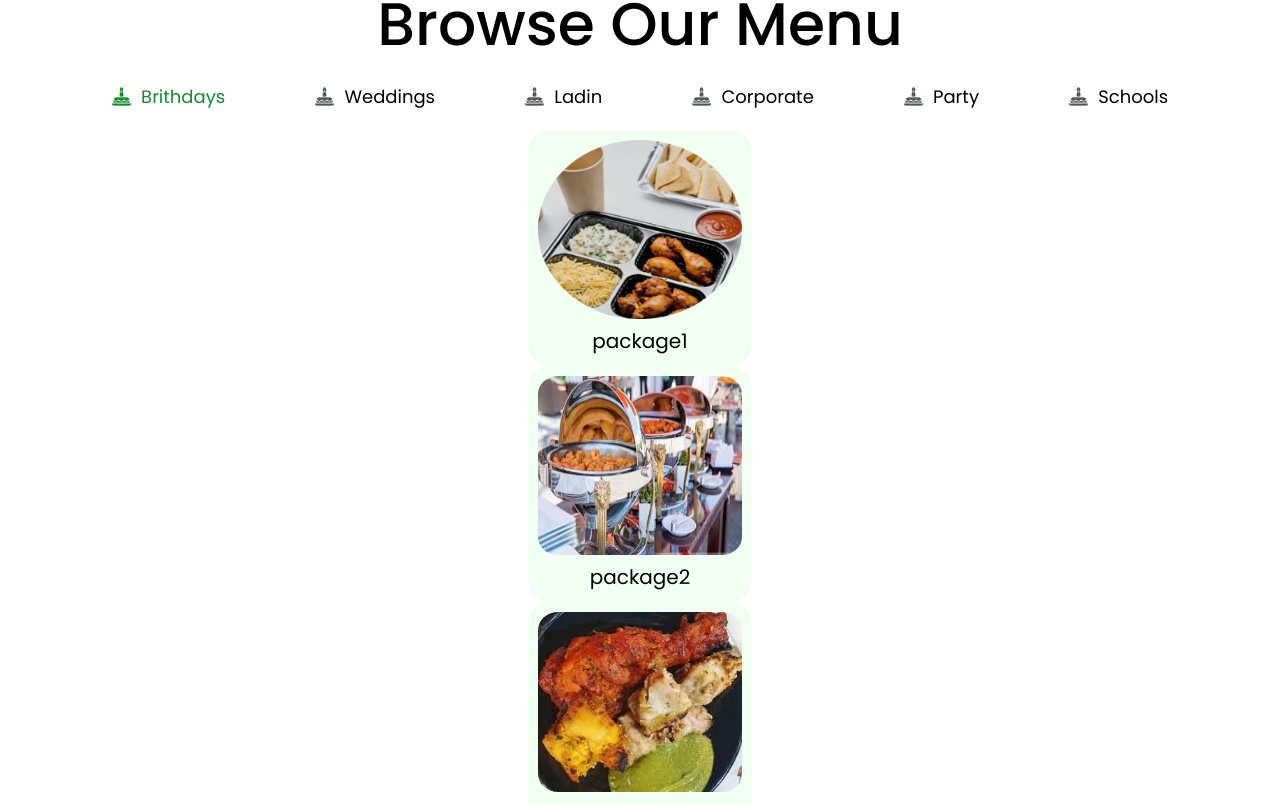
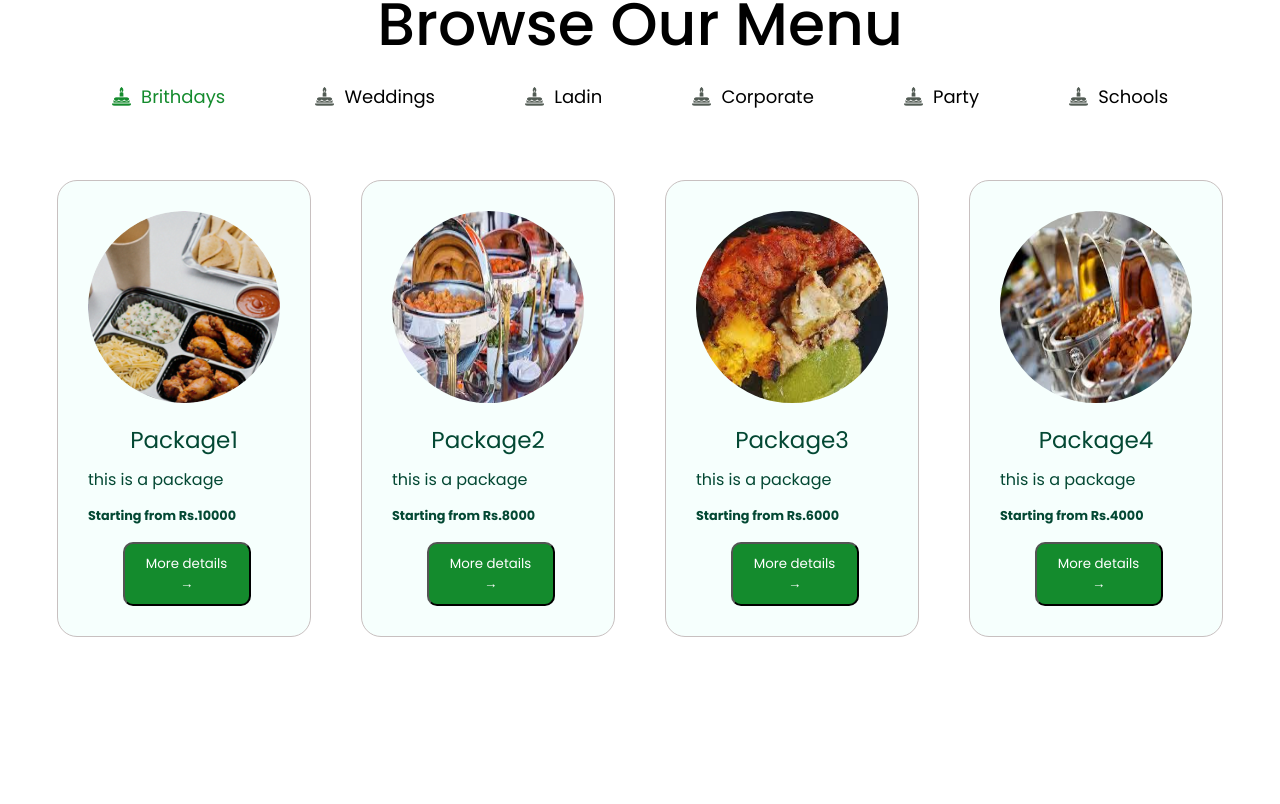
Before and after one commit to shaunpereira13/Regh-caterers, a React (Create React App) app: page / in a window 1280 px wide. Shown: the part 2231-3035 px from the top of the page. After the commit the page ends 2918 px from the top, so only its background shows below. Built offline with nearby package versions, Linux system fonts and the light colour scheme.

Commit message:
added Browse

```diff
--- a/src/components/Browse/Browse.css
+++ b/src/components/Browse/Browse.css
@@ -1,11 +1,11 @@
-.menu-list{
+.menu{
     display:flex;
     list-style: none;
     gap:90px;
     font-size:18px;
     padding-bottom: 20px;
 }
-.menu-list img{
+.menu img{
     padding-right: 10px;
     height: 1.5vw;
 }
@@ -13,7 +13,7 @@
     color:#148B2D;
     ;
 }
-.menu-list li{
+.menu li{
     display: flex;
     align-items: center;
     cursor: pointer;
@@ -33,3 +33,49 @@
     line-height: 78px;
     padding-bottom: 20px;
 }
+.menu-list{
+    display: grid;
+    grid-template-columns: repeat(4,1fr);
+    column-gap: 50px;
+    margin-top: 50px;
+}
+.menu-list-item{
+    display: flex;
+    flex-direction: column;
+    padding:30px;
+    background-color: #F6FFFD;
+    border: 1px solid #c8c0c0;
+    border-radius: 20px;
+    color:#034833;
+}
+.menu-list-item img{
+    border-radius: 50%;
+    width:15vw;
+    height: 15vw;
+    margin-bottom: 20px;
+}
+.menu-list-item-name{
+    font-size: 1.8vw;
+    padding-bottom: 10px;
+    text-align: center;
+}
+.menu-list-item-desc{
+    padding-bottom: 15px;
+    text-align: left;
+}
+.menu-list-item-amt{
+    text-align: left;
+    font-size: 1vw;
+    font-weight: 700;
+    padding-bottom: 10px;
+}
+
+.menu-list-item button{
+    padding: 10px 20px;
+    border-radius: 10px;
+    background-color: #148B2D;
+    margin-top: 0.5vw;
+    color:white;
+    width: 10vw;
+    margin-left: 18%;
+}
--- a/src/components/Browse/Browse.jsx
+++ b/src/components/Browse/Browse.jsx
@@ -10,7 +10,7 @@ const Browse = () => {
     <div className="browse">
       <Pointer title="What We Offer" />
       <h1>Browse Our Menu</h1>
-      <ul className="menu-list">
+      <ul className="menu">
         <li onClick={()=>setMenu('birthday')} className={menu==="birthday"?"active":""}> <img src={menu==="birthday"?symbols.menupointer:symbols.menupointerdeactive} alt="" />Brithdays</li>
         <li onClick={()=>setMenu('wedding')} className={menu==="wedding"?"active":""}> <img src={menu==="wedding"?symbols.menupointer:symbols.menupointerdeactive} alt="" />Weddings</li>
         <li onClick={()=>setMenu('ladin')} className={menu==="ladin"?"active":""}> <img src={menu==="ladin"?symbols.menupointer:symbols.menupointerdeactive} alt="" />Ladin</li>
@@ -18,13 +18,15 @@ const Browse = () => {
         <li onClick={()=>setMenu('party')} className={menu==="party"?"active":""}> <img src={menu==="party"?symbols.menupointer:symbols.menupointerdeactive} alt="" />Party</li>
         <li onClick={()=>setMenu('school')} className={menu==="school"?"active":""}> <img src={menu==="school"?symbols.menupointer:symbols.menupointerdeactive} alt="" />Schools</li>
       </ul>
-      <div className="menu-list-item">
+      <div className="menu-list">
             {packages.map((item,index)=>{
                 return (
-                    <div key={index} className="services-list-item">
+                    <div key={index} className="menu-list-item">
                         <img src={item.image} alt=""/>
-                        <p className="services-list-item-name">{item.name}</p>
-                        <p className="services-list-item-p">{item.description}</p>
+                        <p className="menu-list-item-name">{item.name}</p>
+                        <p className="menu-list-item-desc">{item.description}</p>
+                        <p className="menu-list-item-amt">Starting from Rs.{item.amount}</p>
+                        <button>More details &rarr;</button>
                     </div>
                 )
             })}
--- a/src/components/Browse/helper.jsx
+++ b/src/components/Browse/helper.jsx
@@ -4,8 +4,8 @@ import pkg3 from "./package3.png";
 import pkg4 from "./package4.png";
 
 export const packages = [
-  { name: "package1", image: pkg1,desc:"this is a package" },
-  { name: "package2", image: pkg2,desc:"this is a package" },
-  { name: "package3", image: pkg3,desc:"this is a package" },
-  { name: "package4", image: pkg4 ,desc:"this is a package" },
+  { name: "Package1", image: pkg1, description:"this is a package", amount:10000},
+  { name: "Package2", image: pkg2, description:"this is a package", amount:8000 },
+  { name: "Package3", image: pkg3, description:"this is a package", amount:6000 },
+  { name: "Package4", image: pkg4, description:"this is a package", amount:4000 },
 ];
```
